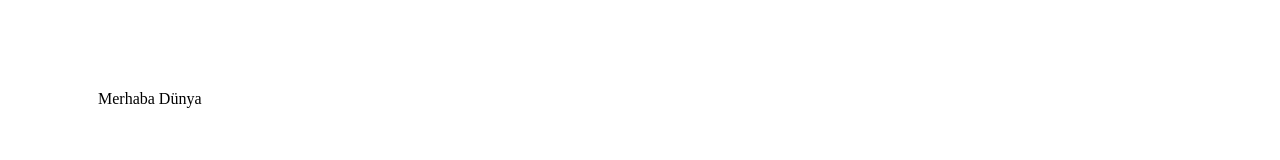
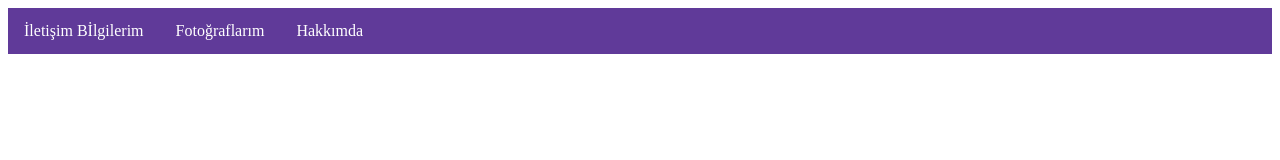
Before and after one commit to Deniz-Efe-Yasar/WebSite, a plain HTML site: page index.html in a window 1280 px wide. Drawn offline with Linux system fonts and the light colour scheme.

Commit message:
17.03.21

```diff
--- a/index.html
+++ b/index.html
@@ -1,15 +1,72 @@
 <!DOCTYPE html>
 <html lang="en">
 <head>
+    <meta name="viewport" content="width=device-width, initial-scale=1.0" />
     <meta charset="UTF-8">
     <meta http-equiv="X-UA-Compatible" content="IE=edge">
     <meta name="viewport" content="width=device-width, initial-scale=1.0">
     <title>Test</title>
 </head>
+<style>
+    ul {
+      list-style-type: none;
+      margin: 0;
+      padding: 0;
+      overflow: hidden;
+      background-color:#603a99;
+    }
+
+    li {
+      float: left;
+    }
+
+    li a {
+
+      display: block;
+      color: white;
+      text-align: center;
+      padding: 14px 16px;
+      text-decoration: none;
+    }
+
+    li a:hover {
+      background-color:#603a99;
+    }
+    </style>
 <body>
-    <div style="margin-top: 90px;">
-        <div style="margin-left: 90px;">Merhaba Dünya</div>
-    </div>
+<div>
+
+    <ul>
+    <li><a href="#">İletişim Bİlgilerim</a></li>
+    <li><a href="#">Fotoğraflarım</a></li>
+    <li><a href="#">Hakkımda</a></li>
+    </ul>
+</div>
+
+
+
+
+
+
+
+
+
+
+
+
+
+
+
+
+
+
+
+
+
+
+
+
+
 
 </body>
 </html>
--- /dev/null
+++ b/style.css
@@ -0,0 +1 @@
+@import url('https://fonts.googleapis.com/css2?family=Dancing+Script&display=swap');
```
Also changed, not shown: about.html (added), cominications.html (added), images/LogoDeniz.png (added), package-lock.json (added), pictures.html (added).
